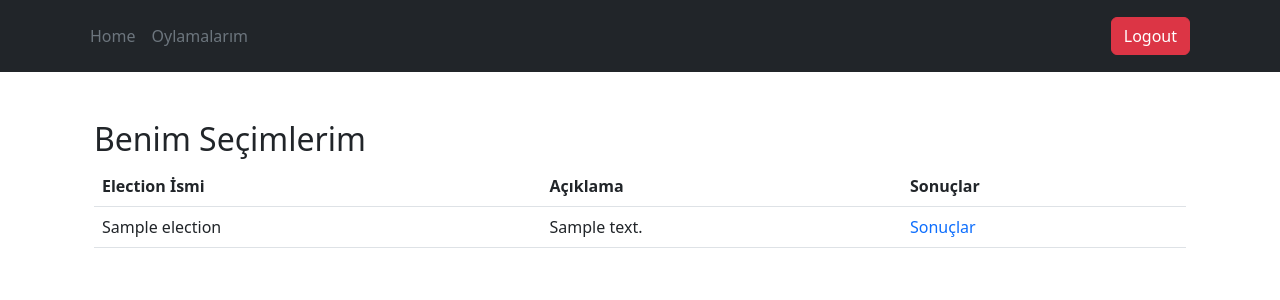
After one commit to alpertoruun/VotingAppwithDockerandAWS, a Flask app: page /my_elections in a window 1280 px wide. The commit adds this page. Shown: the top 300 px of the page. Run offline with Flask 2, Linux system fonts and the light colour scheme; a user stored in the database is signed in; tables that the repository leaves empty hold one stand-in row (values such as "Sample post"); parts of the project's set-up code (start-up, migrations or seed data) failed here and were passed over.

Commit message:
feat: adds the my election page

```diff
--- a/src/core/views.py
+++ b/src/core/views.py
@@ -8,6 +8,18 @@ from src.utils.encrypt_election_id import encrypt_id, decrypt_id
 
 
 core_bp = Blueprint("core", __name__)
+
+@core_bp.route('/my_elections')
+@login_required
+def my_elections():
+    page = request.args.get('page', 1, type=int)
+    per_page = 15
+    elections_query = Election.query.filter_by(creator_id=current_user.id)
+    elections = elections_query.paginate(page=page, per_page=per_page, error_out=True)
+    for election in elections.items:
+        election.encrypted_id = encrypt_id(election.id)
+    return render_template('core/my_elections.html', elections=elections)
+
 
 @core_bp.route('/election/<encrypted_election_id>')
 def election_results(encrypted_election_id):
--- /dev/null
+++ b/src/templates/core/my_elections.html
@@ -0,0 +1,37 @@
+{% extends "_base.html" %}
+
+{% block content %}
+<div class="container mt-4">
+    <h2>Benim Seçimlerim</h2>
+    <table class="table">
+        <thead>
+            <tr>
+                <th>Election İsmi</th>
+                <th>Açıklama</th>
+                <th>Sonuçlar</th>
+            </tr>
+        </thead>
+        <tbody>
+            {% for election in elections.items %}
+            <tr>
+                <td>{{ election.title }}</td>
+                <td>{{ election.description }}</td>
+                <td><a href="{{ url_for('core.election_results', encrypted_election_id=election.encrypted_id) }}">Sonuçlar</a></td>
+            </tr>
+            {% endfor %}
+        </tbody>
+    </table>
+
+    <!-- Sayfalama Linkleri -->
+    <nav>
+        <ul class="pagination">
+            {% if elections.has_prev %}
+            <li class="page-item"><a class="page-link" href="{{ url_for('core.my_elections', page=elections.prev_num) }}">Önceki</a></li>
+            {% endif %}
+            {% if elections.has_next %}
+            <li class="page-item"><a class="page-link" href="{{ url_for('core.my_elections', page=elections.next_num) }}">Sonraki</a></li>
+            {% endif %}
+        </ul>
+    </nav>
+</div>
+{% endblock %}
--- a/src/templates/navigation.html
+++ b/src/templates/navigation.html
@@ -4,16 +4,18 @@
     <div class="d-flex flex-wrap align-items-center justify-content-center justify-content-lg-start">
       <ul class="nav col-12 col-lg-auto me-lg-auto mb-2 justify-content-center mb-md-0">
         <li><a href="{{ url_for('core.create_election') }}" class="nav-link px-2 text-secondary">Home</a></li>
+        {% if current_user.is_authenticated %}
+        <li><a href="{{ url_for('core.my_elections') }}" class="nav-link px-2 text-secondary">Oylamalarım</a></li>
+        {% endif %}
       </ul>
 
       <div class="text-end">
         {% if current_user.is_authenticated %}
         <a href="{{ url_for('accounts.logout') }}"><button type="button" class="btn btn-danger me-2">Logout</button></a>
         {% else %}
-          <a href="{{ url_for('accounts.login') }}"><button type="button" class="btn btn-outline-light me-2">Login</button></a>
-          <a href="{{ url_for('accounts.register') }}"><button type="button" class="btn btn-success">Sign up</button></a>
+        <a href="{{ url_for('accounts.login') }}"><button type="button" class="btn btn-outline-light me-2">Login</button></a>
+        <a href="{{ url_for('accounts.register') }}"><button type="button" class="btn btn-success">Sign up</button></a>
         {% endif %}
-
       </div>
     </div>
   </div>
```
